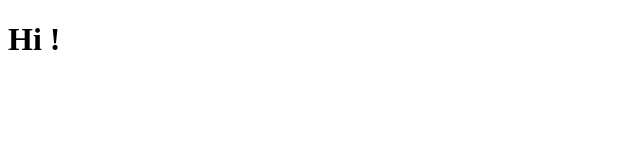
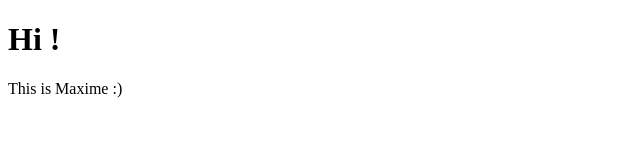
Before and after one commit to lloydjoseph/intellij, a plain HTML site: page index.html in a window 1280 px wide. Shown: the whole page, without its empty margins (0-640 px from the left). Drawn offline with Linux system fonts and the light colour scheme.

Commit message:
Une nouvelle personne sur le repo

```diff
--- a/index.html
+++ b/index.html
@@ -8,5 +8,6 @@
 </head>
 <body>
     <h1>Hi !</h1>
+    <p>This is Maxime :)</p>
 </body>
 </html>
```
